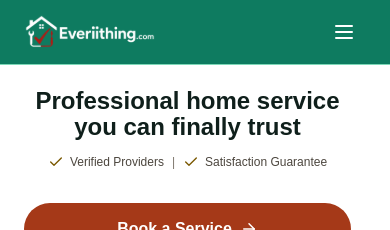
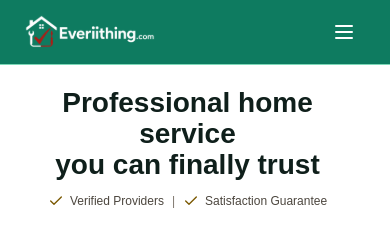
Before and after one commit to Pearlyport9/Everiithing.com, a Next.js app: page / in a window 390 px wide. Shown: the top 230 px of the page. Built offline with nearby package versions, Linux system fonts and the light colour scheme.

Commit message:
Increase mobile hero heading size

```diff
--- a/src/app/(public)/page.tsx
+++ b/src/app/(public)/page.tsx
@@ -33,7 +33,7 @@ export default function HomePage() {
       <section className="lg:min-h-screen" style={{ backgroundColor: 'var(--md-surface)' }}>
         <div className="max-w-7xl mx-auto px-6 md:px-8 pt-6 md:pt-20 lg:pt-28 pb-12 text-center">
           <h1
-            className="text-4xl sm:text-5xl md:text-6xl font-display font-extrabold leading-[1.1] max-w-4xl mx-auto"
+            className="text-5xl sm:text-5xl md:text-6xl font-display font-extrabold leading-[1.1] max-w-4xl mx-auto"
             style={{ color: 'var(--md-on-surface)' }}
           >
             Professional home service<br />you can finally trust
```
